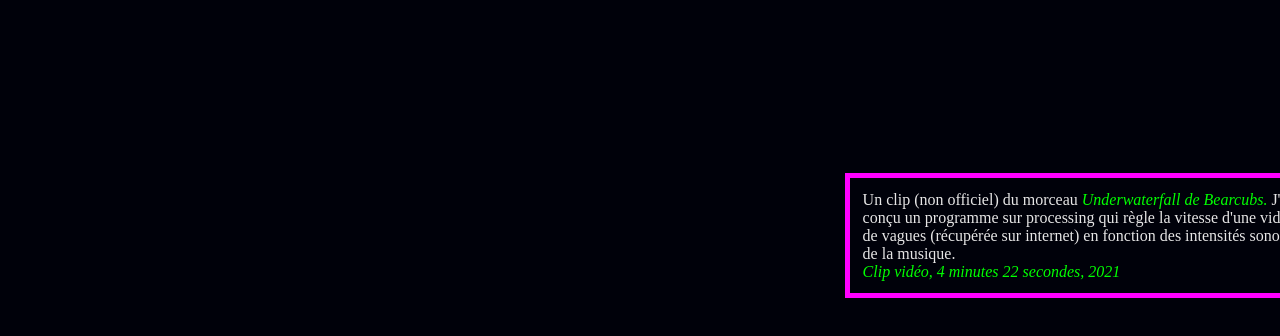
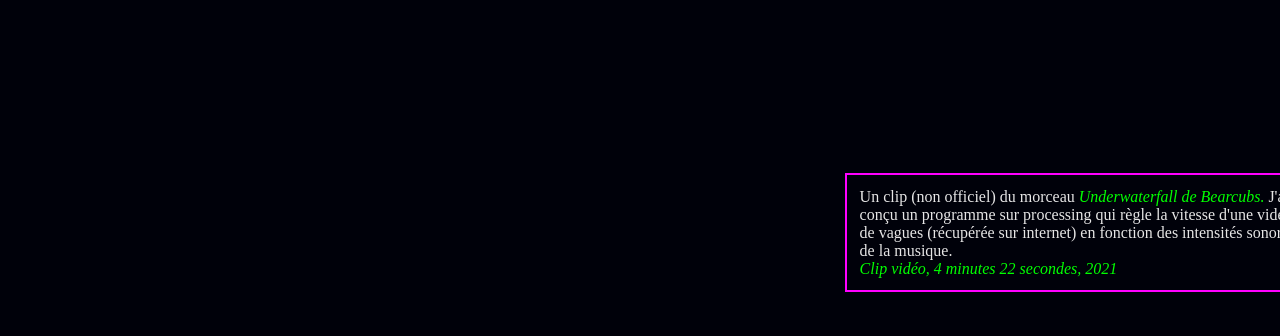
Before and after one commit to driceduconge/portfolio, a plain HTML site: page projets.html in a window 1280 px wide. Both pictures are taken after a click on the item "vidéo". Shown: the part 384-720 px from the top of the page. Drawn offline with nearby package versions, Linux system fonts and the light colour scheme; animation ran at ten frames a second.

Commit message:
taille cade

```diff
--- a/style.css
+++ b/style.css
@@ -115,7 +115,7 @@ iframe{
   padding: 1%;
   height:auto;
   background-color: #00010a;
-  border: 5px solid var(--c1);
+  border: 2px solid var(--c1);
 }
 .txt i{
   color:var(--c2);
```
